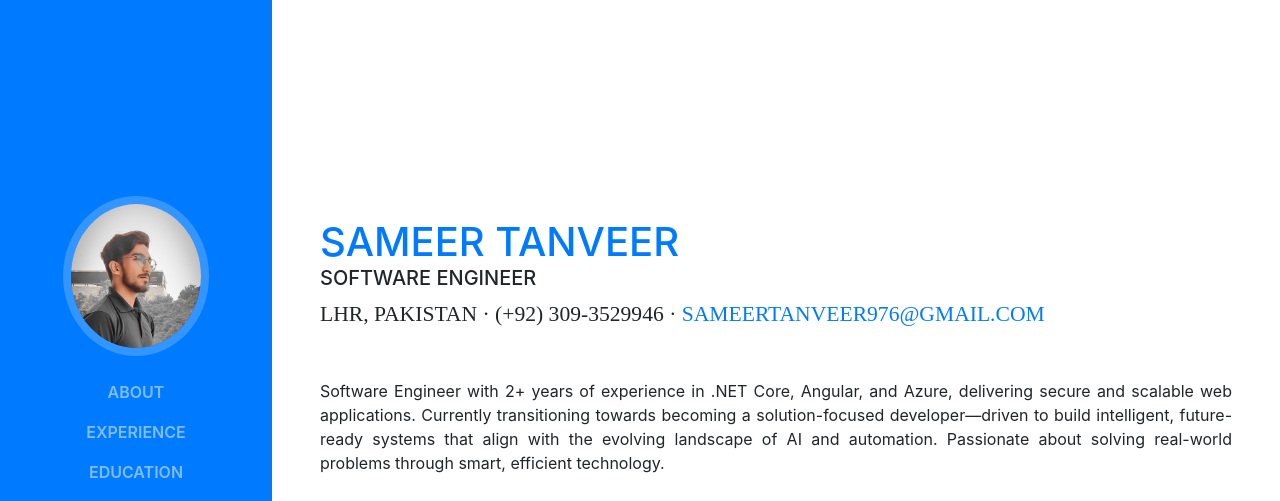
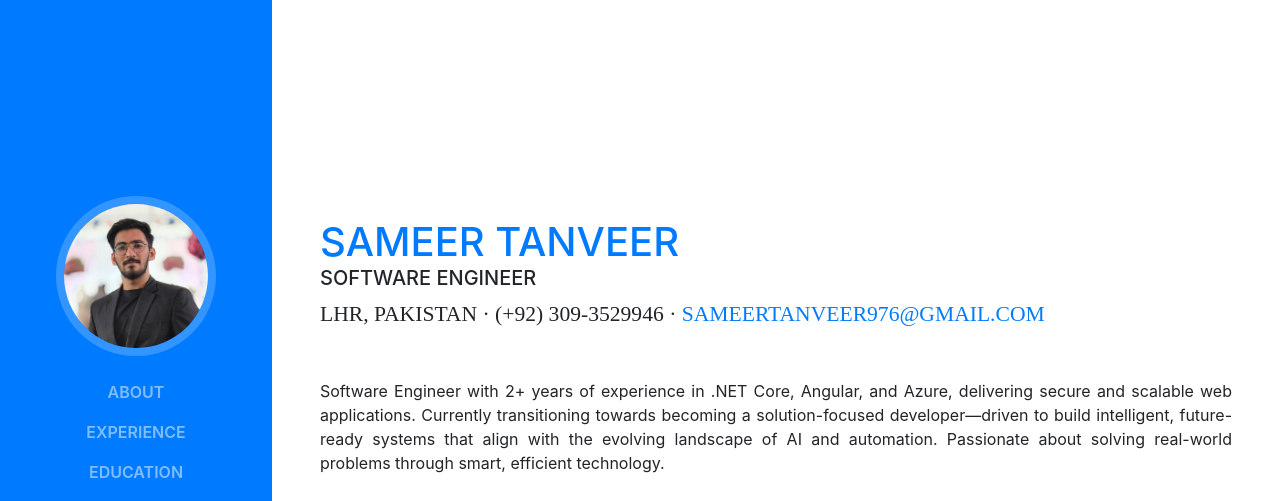
Before and after one commit to SameerTanveer/sameer-tanveer, a website with bundled scripts: page index.html in a window 1280 px wide. Shown: the top 501 px of the page. Built offline with nearby package versions, Linux system fonts and the light colour scheme; some icons are missing; a web font is replaced by a local one.

Commit message:
updated-image

```diff
--- a/index.html
+++ b/index.html
@@ -68,7 +68,7 @@
         <span class="d-none d-lg-block">
           <img
             class="img-fluid img-profile rounded-circle mx-auto mb-2"
-            src="img/img_self.jpeg"
+            src="img/img_self_2.jpg"
             alt=""
           />
         </span>
```
Also changed, not shown: img/img_self_2.jpg (added).
